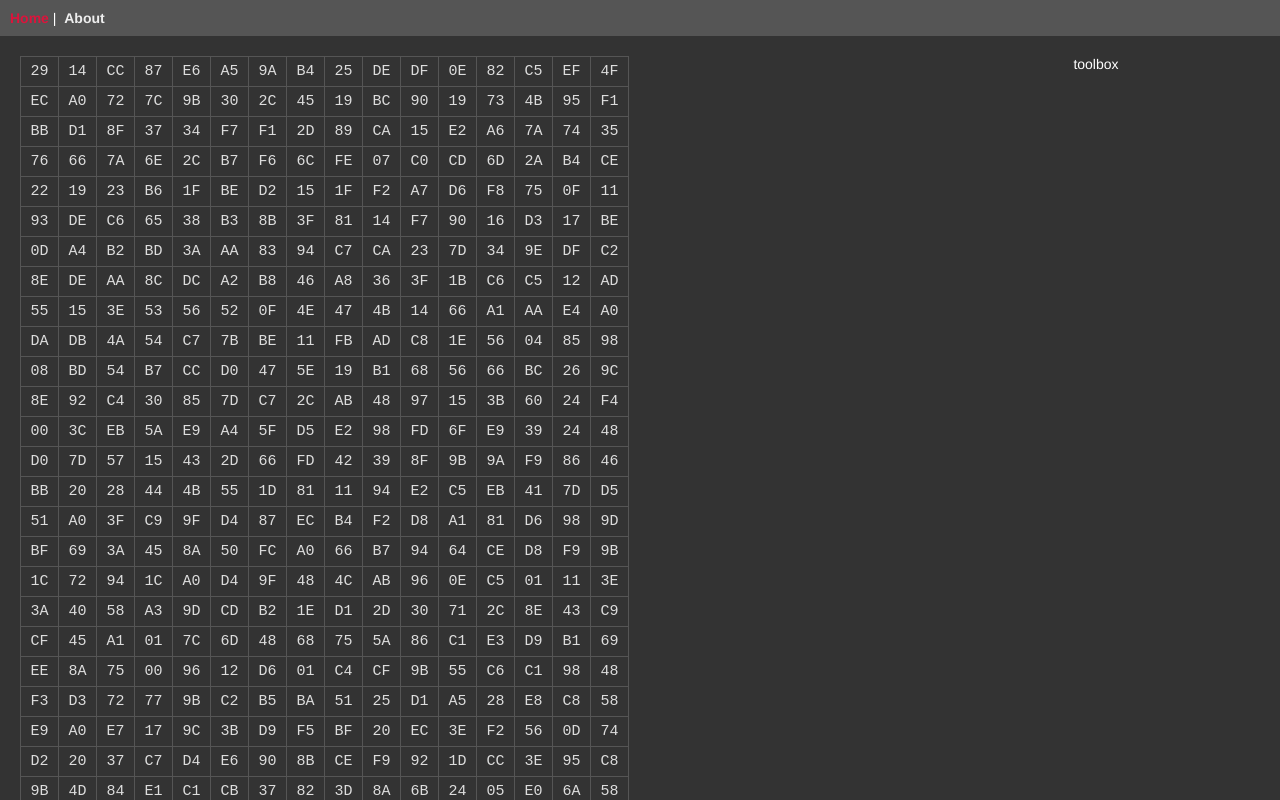
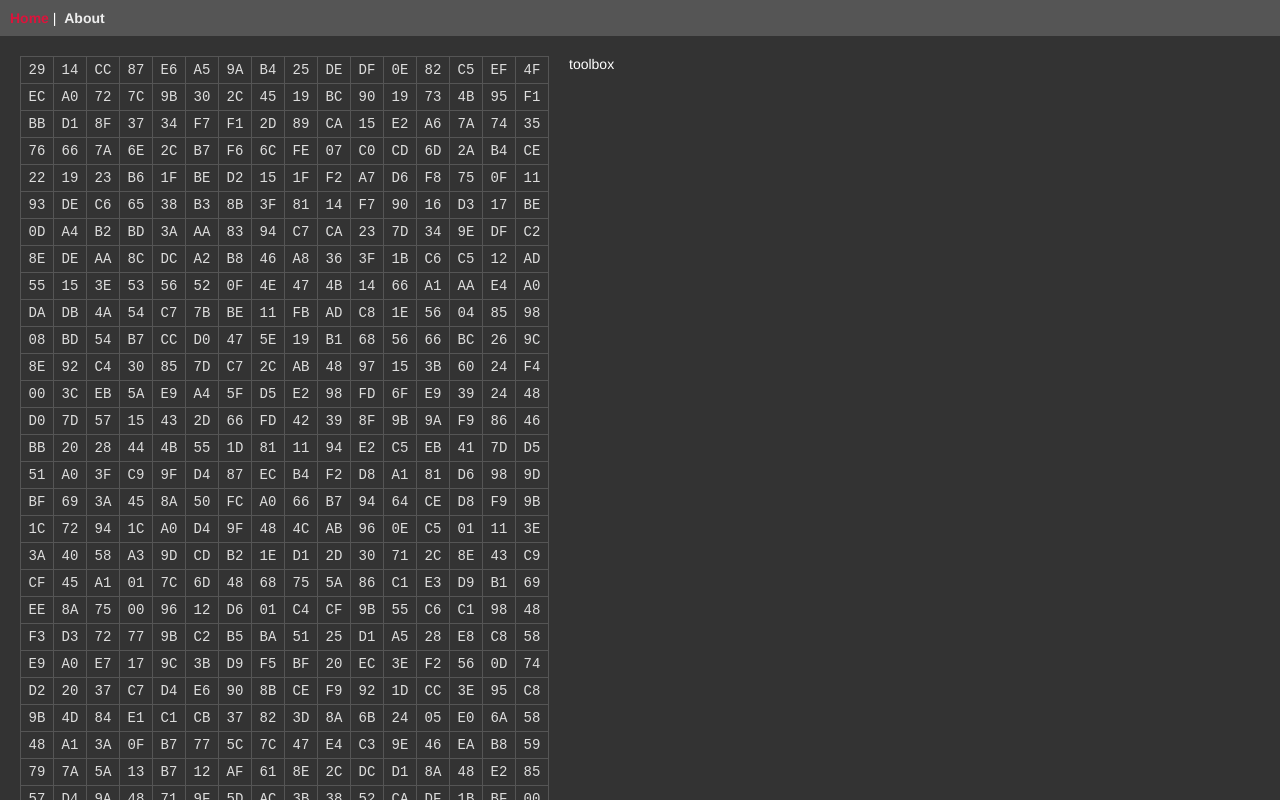
Before and after one commit to lambia/vue-overlap, a Vue app: page /#/ in a window 1280 px wide. Shown: the top 800 px of the page. Built offline with nearby package versions, Linux system fonts and the light colour scheme.

Commit message:
back to 1990s

```diff
--- a/src/App.vue
+++ b/src/App.vue
@@ -1,7 +1,9 @@
 <template>
     <div id="app">
         <Navbar />
-        <router-view />
+        <keep-alive :include="cache">
+            <router-view />
+        </keep-alive>
     </div>
 </template>
 
@@ -12,6 +14,19 @@ export default {
     name: "app",
     components: {
         Navbar
+    },
+    data: () => ({
+        cache: "home"
+    }),
+    created() {
+        this.$eventBus.$on("app.settings.cache", value => {
+            this.setCache(value);
+        });
+    },
+    methods: {
+        setCache(value) {
+            this.cache = value ? "home" : [];
+        }
     }
 };
 </script>
@@ -26,4 +41,25 @@ body {
     background-color: #333;
     color: white;
 }
+
+/* width */
+::-webkit-scrollbar {
+    width: 10px;
+    height: 10px;
+}
+
+/* Track */
+::-webkit-scrollbar-track {
+    background: #f1f1f1;
+}
+
+/* Handle */
+::-webkit-scrollbar-thumb {
+    background: #888;
+}
+
+/* Handle on hover */
+::-webkit-scrollbar-thumb:hover {
+    background: #555;
+}
 </style>
--- a/src/components/Cell.vue
+++ /dev/null
@@ -1,27 +0,0 @@
-<template>
-    <td>
-        <span class="cell">{{data}}</span>
-    </td>
-</template>
-
-<script>
-export default {
-    name: "Cell",
-    props: {
-        data: String
-    }
-};
-</script>
-
-<style scoped lang="scss">
-.cell {
-    display: inline-block;
-    text-align: center;
-    font-family: monospace; /* source-code-pro or roboto mono */
-    text-transform: uppercase; /* from options */
-    /* Make functions with argument, change class from app */
-    padding: 5px; /*( fontSize / 3) */
-    font-size: 15px; /* fontSize */
-    width: 25px; /* (fontSize * chunkSize) - (fontSize / 3) */
-}
-</style>
--- a/src/components/Grid.vue
+++ b/src/components/Grid.vue
@@ -1,19 +1,18 @@
 <template>
     <div id="grid">
         <table>
-            <Row v-for="(row, key) in data" :key="key" :data="row" />
+            <tr v-for="(row, rowKey) in data" :key="rowKey">
+                <td v-for="(cell, cellKey) in row" :key="cellKey">
+                    <span class="cell">{{cell}}</span>
+                </td>
+            </tr>
         </table>
     </div>
 </template>
 
 <script>
-import Row from "@/components/Row.vue";
-
 export default {
     name: "Grid",
-    components: {
-        Row
-    },
     data: () => ({
         base: "",
         data: []
@@ -63,18 +62,25 @@ export default {
 </script>
 
 <style scoped lang="scss">
-#grid {
-    padding: 10px;
+#grid table {
+    border-collapse: collapse;
+    // width: 530px;
 }
 
-#grid table {
-    border-collapse: collapse;
-}
-</style>
-<style lang="scss">
 #grid td {
     //ToDo: function from saved color
     border: solid 1px #555;
     color: #ddd;
 }
+
+.cell {
+    display: inline-block;
+    text-align: center;
+    font-family: monospace; /* source-code-pro or roboto mono */
+    text-transform: uppercase; /* from options */
+    /* Make functions with argument, change class from app */
+    padding: 4px; /*( fontSize / 3) */
+    font-size: 14px; /* fontSize */
+    width: 22px; /* (fontSize * chunkSize) - (fontSize / 3) */
+}
 </style>
--- a/src/components/Navbar.vue
+++ b/src/components/Navbar.vue
@@ -13,6 +13,8 @@ export default {
 
 <style scoped lang="scss">
 #nav {
+    width: 100%;
+    box-sizing: border-box;
     padding: 10px;
     font-size: 14px;
     background-color: #555;
--- a/src/components/Row.vue
+++ /dev/null
@@ -1,19 +0,0 @@
-<template>
-    <tr>
-        <Cell v-for="(cell, key) in data" :key="key" :data="cell" />
-    </tr>
-</template>
-
-<script>
-import Cell from "@/components/Cell.vue";
-
-export default {
-    name: "Toolbox",
-    props: {
-        data: Array
-    },
-    components: {
-        Cell
-    }
-};
-</script>
--- a/src/views/Home.vue
+++ b/src/views/Home.vue
@@ -22,16 +22,25 @@ export default {
 #home {
     padding: 10px;
     font-size: 14px;
-    display: flex;
-    flex-flow: row wrap;
-    justify-content: space-evenly; /* meglio safe center per compatibilità */
-    align-items: stretch;
-    align-content: stretch;
+    display: inline-block;
+    width: 773px;
+    box-sizing: border-box;
+    // display: flex;
+    // flex-flow: row wrap;
+    // justify-content: space-evenly; /* meglio safe center per compatibilità */
+    // align-items: stretch;
+    // align-content: stretch;
 }
 #grid {
-    flex-grow: 3;
+    // flex-grow: 3;
+    display: inline-block;
+    padding: 10px;
+    widthto: 530px;
+    float: left;
 }
 #toolbox {
-    flex-grow: 1;
+    // flex-grow: 1;
+    max-width: 210px;
+    display: inline-block;
 }
 </style>
```
Also changed, not shown: 1 other file (tests, documents, lock files or other folders).
